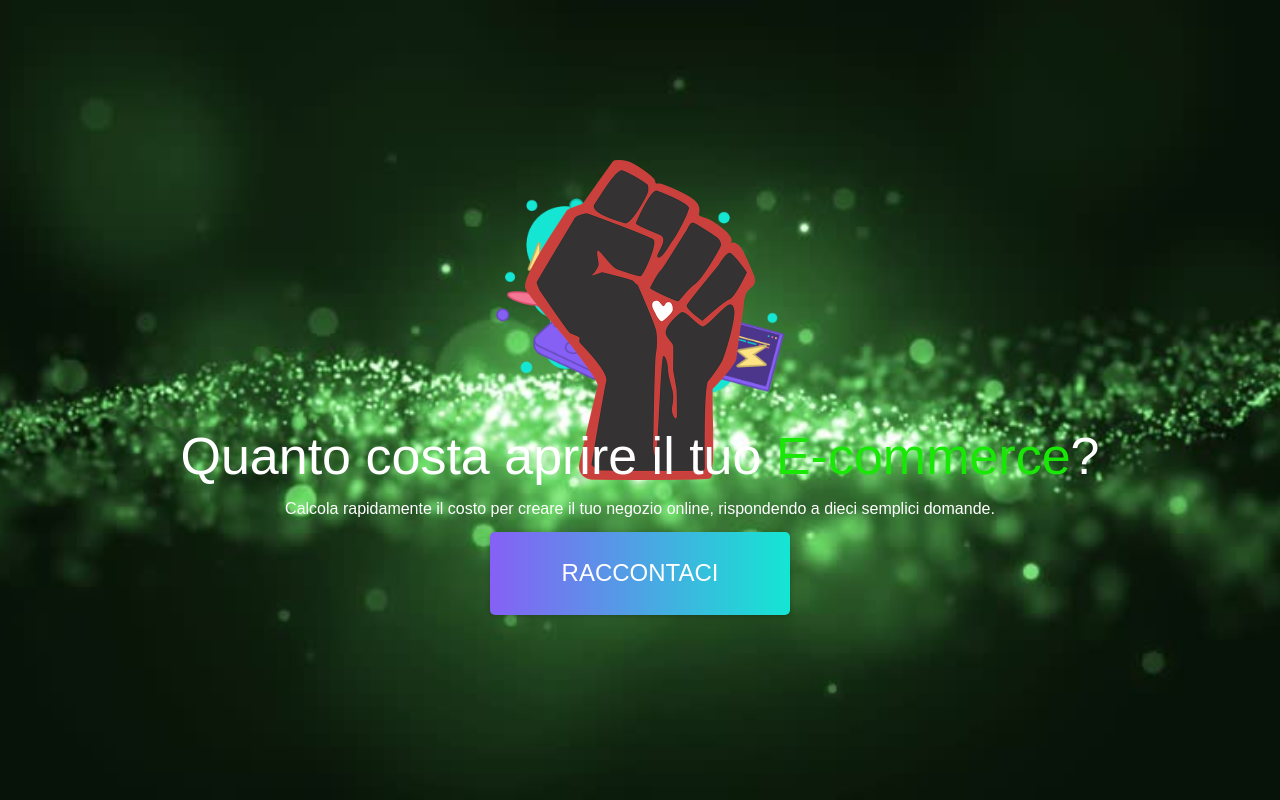
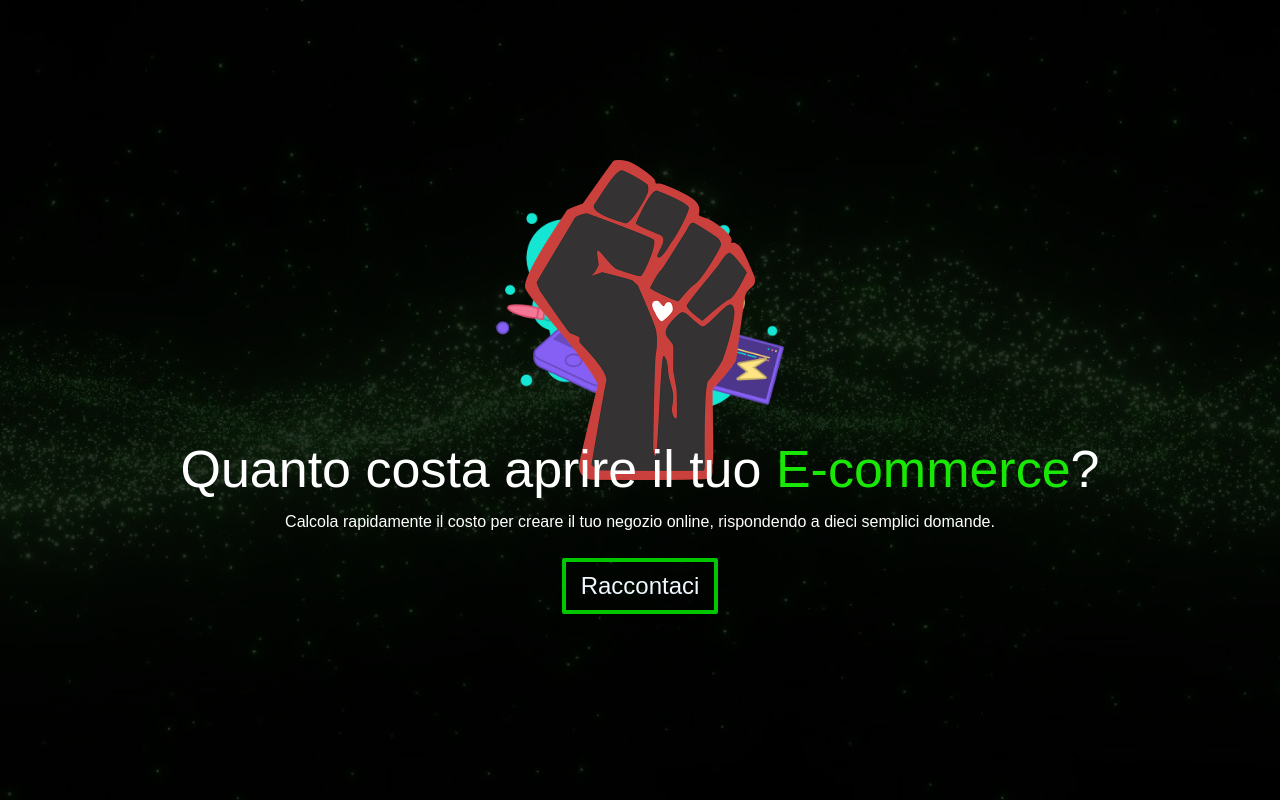
Before and after one commit to rever96/configuratore-len, a React (Create React App) app: page / in a window 1280 px wide. Built offline with nearby package versions, Linux system fonts and the light colour scheme.

Commit message:
modifiche css

```diff
--- a/src/App.scss
+++ b/src/App.scss
@@ -29,7 +29,7 @@ div {
 }
 
 .App-header {
-  // background: #50a3a2;
+  background: #000000cc;
   // background: -webkit-linear-gradient(top left, #50a3a2 0%, #53e3a6 100%);
   // background: -moz-linear-gradient(top left, #50a3a2 0%, #53e3a6 100%);
   // background: -o-linear-gradient(top left, #50a3a2 0%, #53e3a6 100%);
--- a/src/components/bottone/bottone-start.component.jsx
+++ b/src/components/bottone/bottone-start.component.jsx
@@ -24,7 +24,7 @@ export function Bottonestart() {
           Calcola rapidamente il costo per creare il tuo{' '}
           <strong>negozio online</strong>, rispondendo a dieci semplici domande.
         </p>
-        <button onClick={start} className='button text-uppercase js--start'>
+        <button onClick={start} className='button'>
           Raccontaci
         </button>
       </>
--- a/src/components/bottone/bottone.css
+++ b/src/components/bottone/bottone.css
@@ -25,7 +25,7 @@
   color: #19e706;
 }
 
-.button {
+/* .button {
   position: relative;
   display: inline-block;
   max-width: 100%;
@@ -82,6 +82,21 @@
 .button:hover:after {
   -webkit-animation: sparkle 0.5s normal forwards ease-out;
   animation: sparkle 0.5s normal forwards ease-out;
+} */
+
+.button {
+  z-index: 5;
+  margin-top: 25px;
+  padding: 10px 15px 10px 15px;
+  background-color: transparent;
+  border-radius: 2px;
+  border: 4px solid rgb(0, 199, 0);
+  color: aliceblue;
+}
+
+.button:hover {
+  color: rgb(16, 194, 0);
+  cursor: pointer;
 }
 
 @media screen and (min-width: 678px) {
--- a/src/components/configuratore/card.css
+++ b/src/components/configuratore/card.css
@@ -75,6 +75,7 @@
   font-size: 26px;
 }
 .answer {
+  min-width: 300px;
   display: -webkit-box;
   display: -webkit-flex;
   display: -ms-flexbox;
@@ -100,6 +101,22 @@
   transition: transform 0.35s ease, background 0.35s ease,
     -webkit-transform 0.35s ease;
 }
+
+.button {
+  z-index: 5;
+  margin-top: 25px;
+  padding: 10px 15px 10px 15px;
+  background-color: transparent;
+  border-radius: 2px;
+  border: 4px solid rgb(0, 199, 0);
+  color: aliceblue;
+}
+
+.button:hover {
+  color: rgb(16, 194, 0);
+  cursor: pointer;
+}
+
 .answer .answer-image {
   width: 60px;
   height: 60px;
--- a/src/components/configuratore/passo.component.jsx
+++ b/src/components/configuratore/passo.component.jsx
@@ -60,12 +60,10 @@ const Passo = ({ domanda, dispatch, index, totaleDomande, store }) => {
 const Card = (props) => {
   return (
     <div className='col'>
-      <div className='answer js--answer' onClick={() => props.onItemClick()}>
-        <img
-          className='answer-image js--answer-image'
-          src={require('../../images/' + props.value.immagine)}
-          alt={props.value.descrizione}
-        />
+      <div
+        className='answer js--answer button'
+        onClick={() => props.onItemClick()}
+      >
         <div>
           <div className='answer-text'>{props.value.descrizione}</div>
           <div className='answer-text'>
--- a/src/index.css
+++ b/src/index.css
@@ -1,3 +1,7 @@
+body {
+  user-select: none;
+}
+
 .section {
   display: -webkit-box;
   display: -webkit-flex;
@@ -27,7 +31,7 @@
 }
 @media screen and (min-width: 992px) {
   .section {
-    max-width: 960px;
+    /* max-width: 960px; */
     margin-left: auto;
     margin-right: auto;
   }
```
Also changed, not shown: src/assets/1.jpg.
